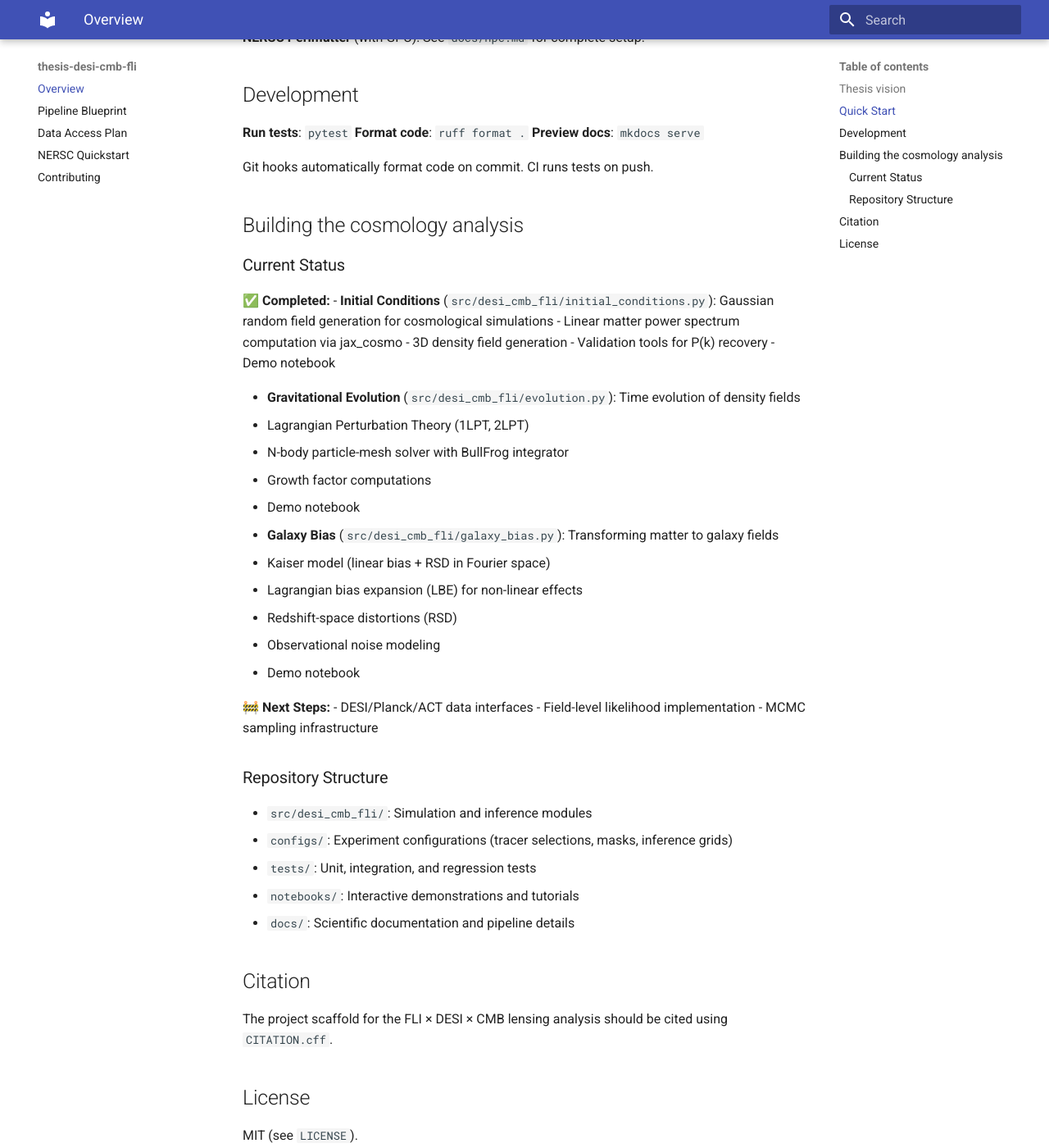
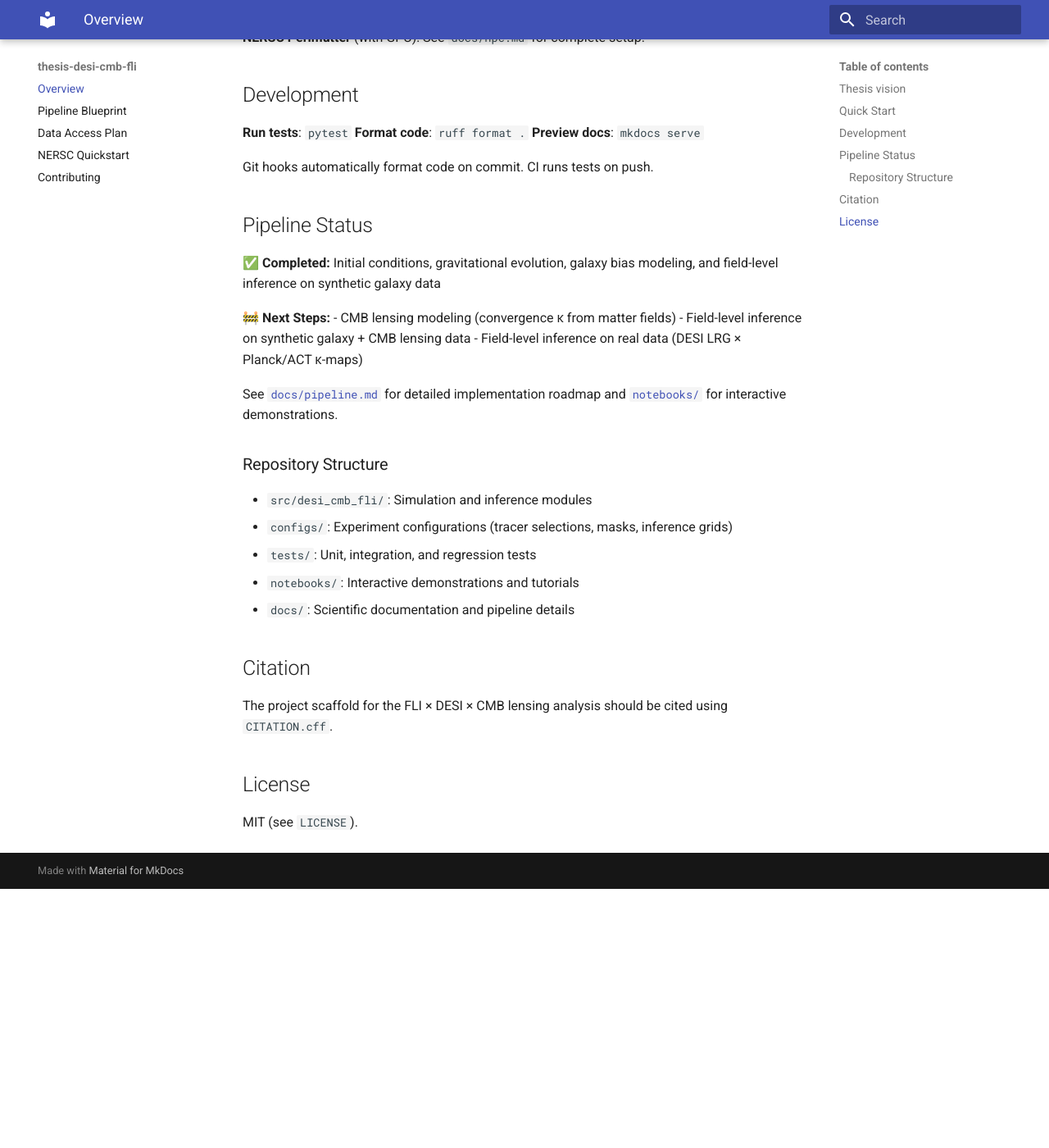
Before and after one commit to Joletaxi19/thesis-desi-cmb-fli, an MkDocs documentation site: the page built from docs/index.md, in a window 1280 px wide and 1400 px high, scrolled down 645 px. Shown: the whole window at 82% size. Built offline with MkDocs 1.6.1 and Material for MkDocs 9.7.7, drawn with Linux system fonts in a browser that asks for light colours; after the commit the page ends 1729 px from its top, so only the background shows below that.

Commit message:
Field level inference for synthetic galaxy data implementation

````diff
--- a/README.md
+++ b/README.md
@@ -28,34 +28,16 @@ pre-commit install
 
 Git hooks automatically format code on commit. CI runs tests on push.
 
-## Building the cosmology analysis
+## Pipeline Status
 
-### Current Status
-
-**✅ Completed:**
-- **Initial Conditions** (`src/desi_cmb_fli/initial_conditions.py`): Gaussian random field generation for cosmological simulations
-  - Linear matter power spectrum computation via jax_cosmo
-  - 3D density field generation
-  - Validation tools for P(k) recovery
-  - Demo notebook
-
-- **Gravitational Evolution** (`src/desi_cmb_fli/evolution.py`): Time evolution of density fields
-  - Lagrangian Perturbation Theory (1LPT, 2LPT)
-  - N-body particle-mesh solver with BullFrog integrator
-  - Growth factor computations
-  - Demo notebook
-
-- **Galaxy Bias** (`src/desi_cmb_fli/galaxy_bias.py`): Transforming matter to galaxy fields
-  - Kaiser model (linear bias + RSD in Fourier space)
-  - Lagrangian bias expansion (LBE) for non-linear effects
-  - Redshift-space distortions (RSD)
-  - Observational noise modeling
-  - Demo notebook
+**✅ Completed:** Initial conditions, gravitational evolution, galaxy bias modeling, and field-level inference on synthetic galaxy data
 
 **🚧 Next Steps:**
-- DESI/Planck/ACT data interfaces
-- Field-level likelihood implementation
-- MCMC sampling infrastructure
+- CMB lensing modeling (convergence κ from matter fields)
+- Field-level inference on synthetic galaxy + CMB lensing data
+- Field-level inference on real data (DESI LRG × Planck/ACT κ-maps)
+
+See [`docs/pipeline.md`](docs/pipeline.md) for detailed implementation roadmap and [`notebooks/`](notebooks/) for interactive demonstrations.
 
 ### Repository Structure
 - `src/desi_cmb_fli/`: Simulation and inference modules
--- a/figures/README.md
+++ b/figures/README.md
@@ -1,7 +1,7 @@
 # Figures
 
-This directory contains figures documenting the DESI × CMB lensing FLI project
-(e.g., pipeline diagrams, validation summaries, posterior plots).
+This directory contains figures **generated by the code** (e.g., validation plots, posterior distributions, power spectra, field visualizations).
 
-All figures in this directory are version-controlled. Be mindful of file sizes
-to keep the repository lean.
+Documentation figures (e.g., pipeline diagrams) are stored in `docs/figures/`.
+
+Consider using `.gitignore` for large output figures if needed.
--- a/notebooks/README.md
+++ b/notebooks/README.md
@@ -1,6 +1,24 @@
 # Notebooks
 
 Interactive demonstrations and tutorials for the DESI × CMB lensing field-level inference pipeline.
+
+## Running Notebooks
+
+**On NERSC Perlmutter**:
+
+### Batch Job (sbatch)
+
+For long-running, GPU-intensive tasks (like MCMC inference), it is highly recommended to run them as non-interactive batch jobs.
+
+Notebooks intended for this (e.g., `04-fli-inference.ipynb`) have been converted into Python scripts and are located in the `scripts/` directory. These script versions are optimized for batch execution and **adapted for parallelism** (e.g., running MCMC chains in parallel across multiple GPUs).
+
+To run a job, submit the sbatch template script, which is pre-configured to execute one of these Python scripts:
+
+```bash
+sbatch configs/nersc/slurm/template_perlmutter.sbatch
+```
+
+**Note**: Create `logs/` and `output/` directories before submitting to store logs and outputs.
 
 ## Available Notebooks
 
@@ -14,17 +32,6 @@ Interactive demonstrations and tutorials for the DESI × CMB lensing field-level
 - Visualization: 2D slices and density histograms
 - Validation: P(k) recovery from generated fields
 
-**Usage:**
-```bash
-# On NERSC Perlmutter (login node, CPU-only)
-source /global/common/software/desi/users/adematti/perlmutter/cosmodesiconda/20250331-1.0.0/conda/etc/profile.d/conda.sh
-conda activate ${SCRATCH}/envs/desi-cmb-fli
-jupyter notebook 01_initial_conditions_demo.ipynb
-
-# For GPU access (interactive job)
-salloc --nodes 1 --qos interactive --time 00:10:00 --constraint gpu --gpus 1 --account=desi
-jupyter notebook 01_initial_conditions_demo.ipynb
-```
 ---
 
 ### 02_gravitational_evolution_demo.ipynb
@@ -37,14 +44,6 @@ jupyter notebook 01_initial_conditions_demo.ipynb
 - N-body evolution with BullFrog solver
 - Visualization: evolved density fields and distributions
 - Method comparison: 1LPT vs 2LPT vs N-body
-
-**Usage:**
-```bash
-# Same as 01_initial_conditions_demo.ipynb
-source /global/common/software/desi/users/adematti/perlmutter/cosmodesiconda/20250331-1.0.0/conda/etc/profile.d/conda.sh
-conda activate ${SCRATCH}/envs/desi-cmb-fli
-jupyter notebook 02_gravitational_evolution_demo.ipynb
-```
 
 ---
 
@@ -60,20 +59,26 @@ jupyter notebook 02_gravitational_evolution_demo.ipynb
 - Power spectrum comparison and validation
 - Visual comparison: matter vs galaxy fields
 
-**Usage:**
-```bash
-# Same as previous notebooks
-source /global/common/software/desi/users/adematti/perlmutter/cosmodesiconda/20250331-1.0.0/conda/etc/profile.d/conda.sh
-conda activate ${SCRATCH}/envs/desi-cmb-fli
-jupyter notebook 03_galaxy_bias_demo.ipynb
-```
+---
+
+### 04_field_level_inference.ipynb
+**Status:** ✅ Complete
+**Purpose:** Full Bayesian inference pipeline on synthetic data
+
+**Contents:**
+- `FieldLevelModel` creation and configuration
+- Synthetic observation generation from truth parameters
+- MCMC inference with NumPyro NUTS sampler
+- Parameter recovery validation
+- Visualizations: trace plots, posterior distributions, corner plots
 
 ---
 
-## Coming Soon
+## Next Notebooks (Planned)
 
-### 04_likelihood_demo.ipynb (Planned)
-Field-level likelihood evaluation and gradient computation.
+Future notebooks will cover:
+- CMB lensing modeling
+- Joint inference on synthetic galaxy + CMB lensing data
+- Real data inference with DESI LRG × Planck/ACT κ-maps
 
-### 05_inference_nuts.ipynb (Planned)
-Parameter inference using NumPyro NUTS sampler.
+Details will be added as implementation progresses.
````
Also changed, not shown: docs/pipeline.md (+40 -27 lines), docs/figures/fli_architecture.png (added), 3 other files.
